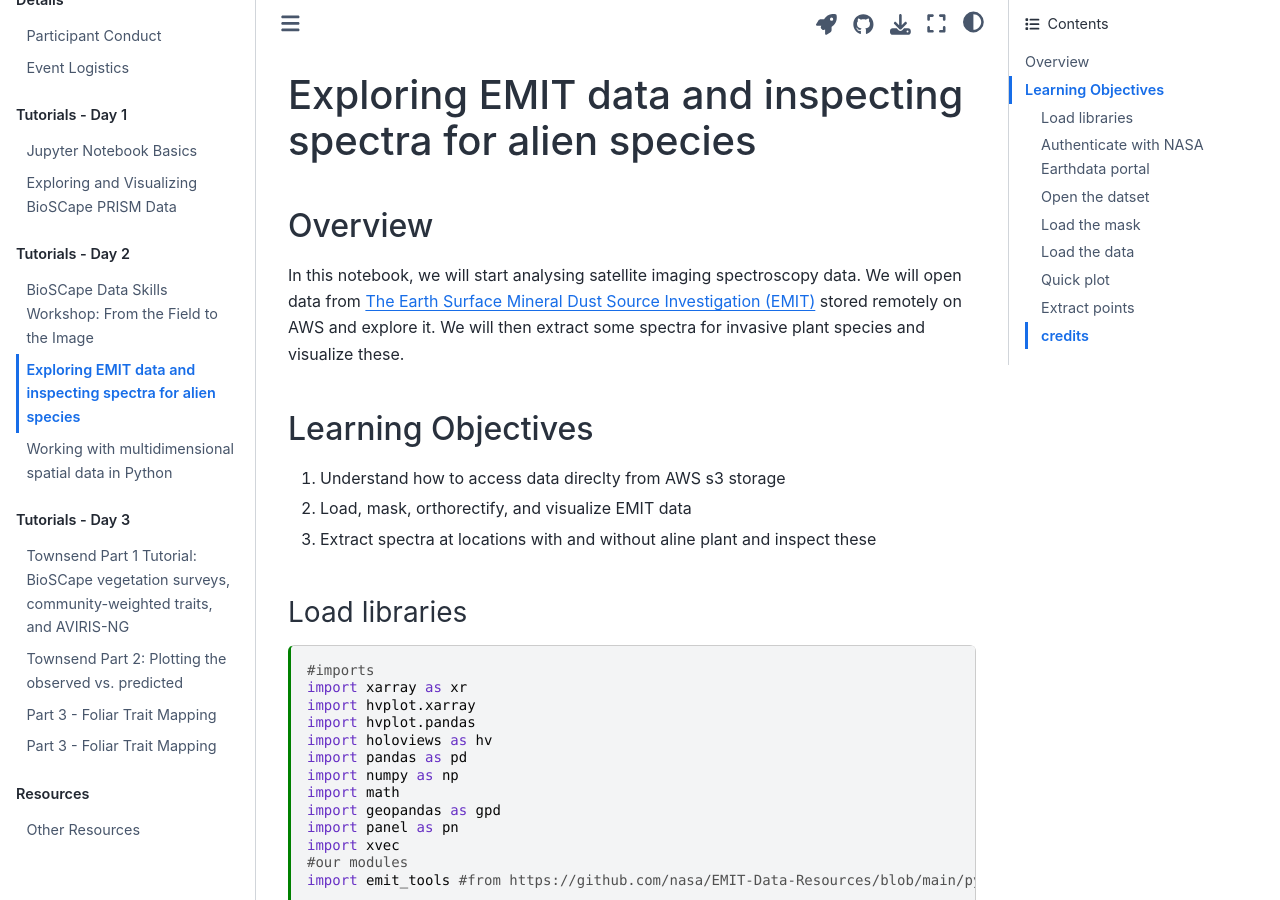
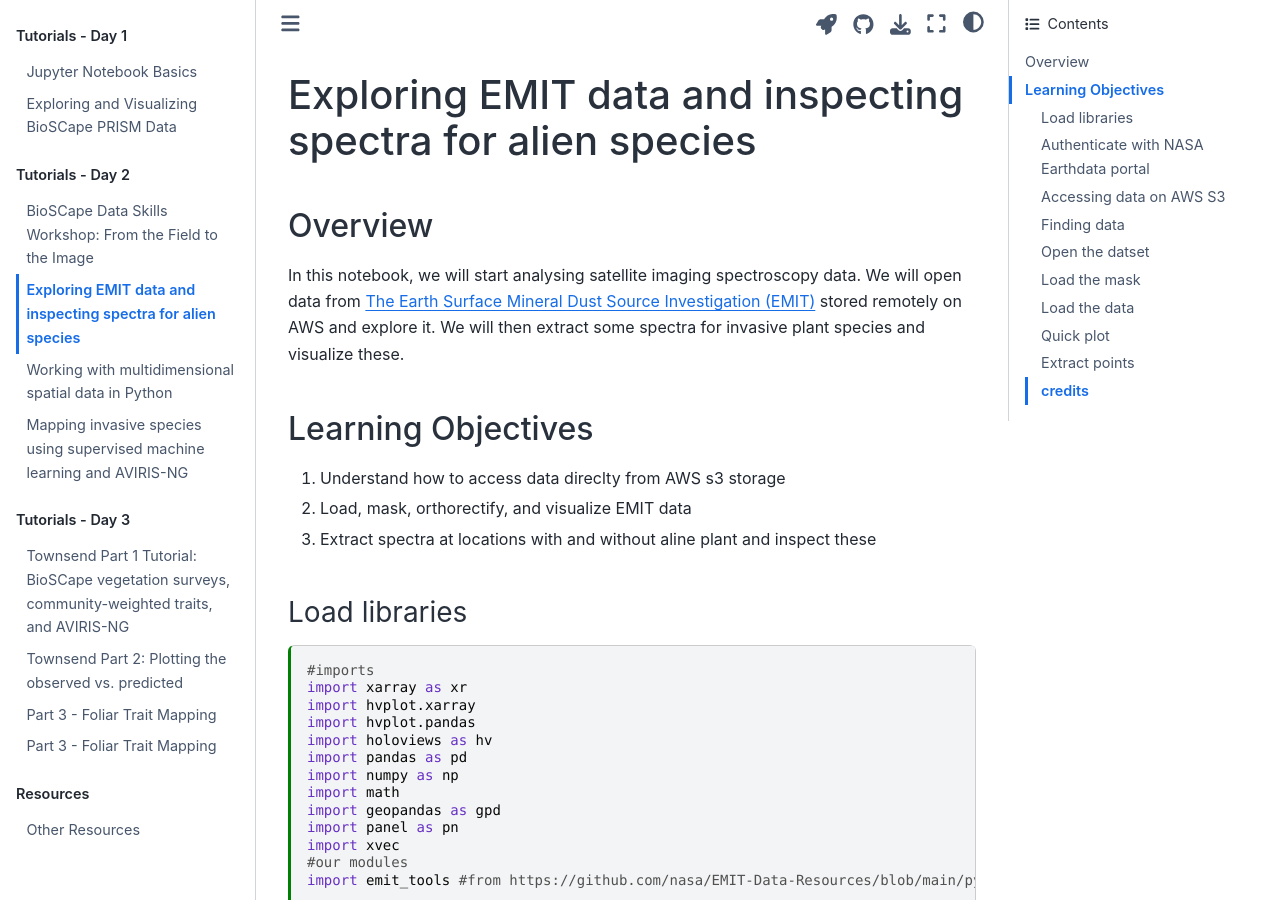
Before and after one commit to ornldaac/bioscape_workshop_sa, a Jupyter Book: the page built from book/tutorials/EMIT/EMIT_intro.ipynb, in a window 1280 px wide and 900 px high. Built offline with Jupyter Book 1.0.4 settings and Sphinx 7.4.7 and the Sphinx Book theme 1.1.4, drawn with Linux system fonts in a browser that asks for light colours; pages that are not in the unit, such as notebooks, are missing from menus.

Commit message:
minor formatting updates

```diff
--- a/book/CoC.md
+++ /dev/null
@@ -1,4 +0,0 @@
-# Participant Conduct
-
-
-## Code of Conduct
--- a/book/_toc.yml
+++ b/book/_toc.yml
@@ -4,12 +4,6 @@
 format: jb-book
 root: intro
 parts:
-  - caption: Details
-    numbered: false
-    chapters:
-    - file: CoC
-    - file: logistics
-#
   - caption: Tutorials - Day 1
     numbered: false
     chapters:
@@ -23,7 +17,7 @@
     - file: tutorials/prism_turbidity/prism_turbidity.ipynb
     - file: tutorials/EMIT/EMIT_intro.ipynb
     - file: tutorials/Geopython/Geopython.ipynb
-    - file: Machine_Learning/Invasive_AVIRIS.ipynb
+    - file: tutorials/Machine_Learning/Invasive_AVIRIS.ipynb
 #
   - caption: Tutorials - Day 3
     numbered: false
--- a/book/logistics.md
+++ /dev/null
@@ -1 +0,0 @@
-# Event Logistics
```
Also changed, not shown: book/tutorials/EMIT/EMIT_intro.ipynb.
